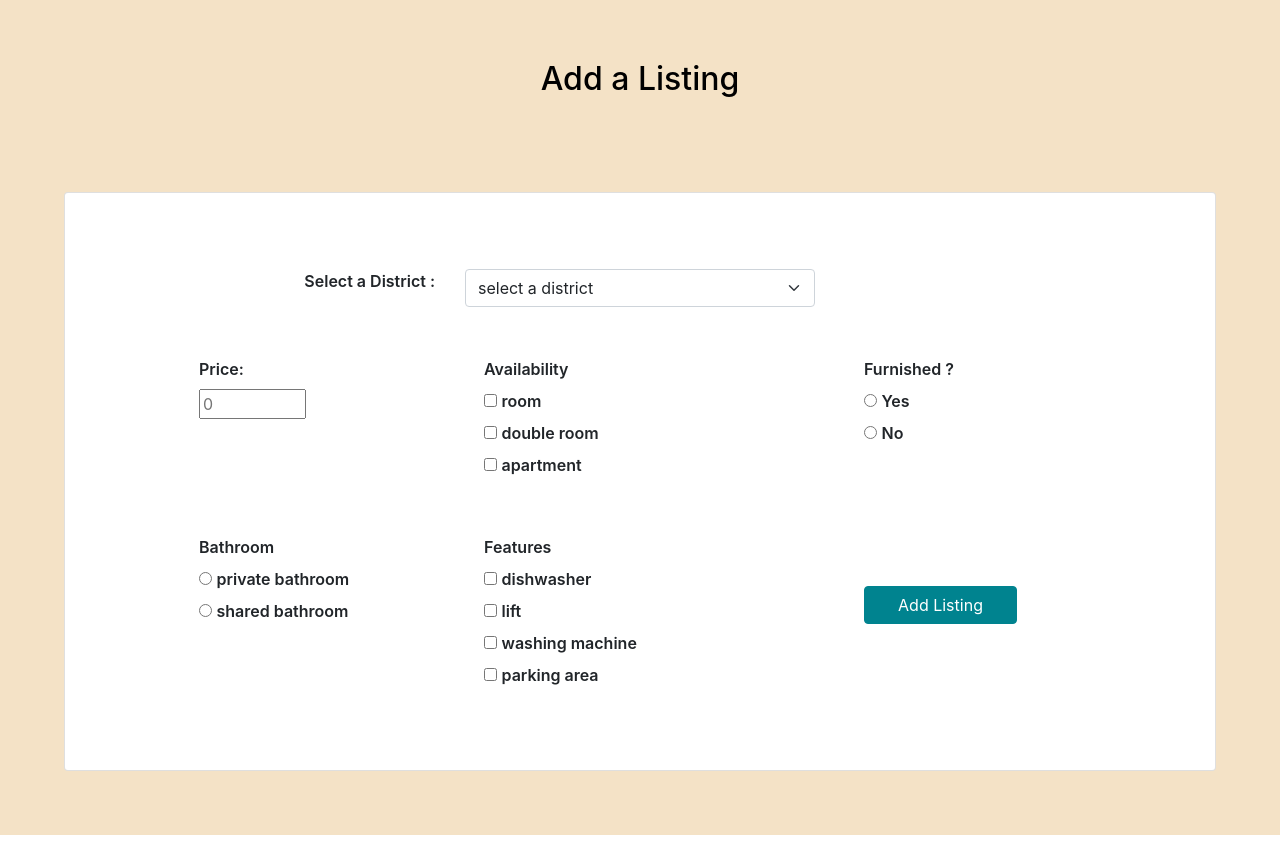
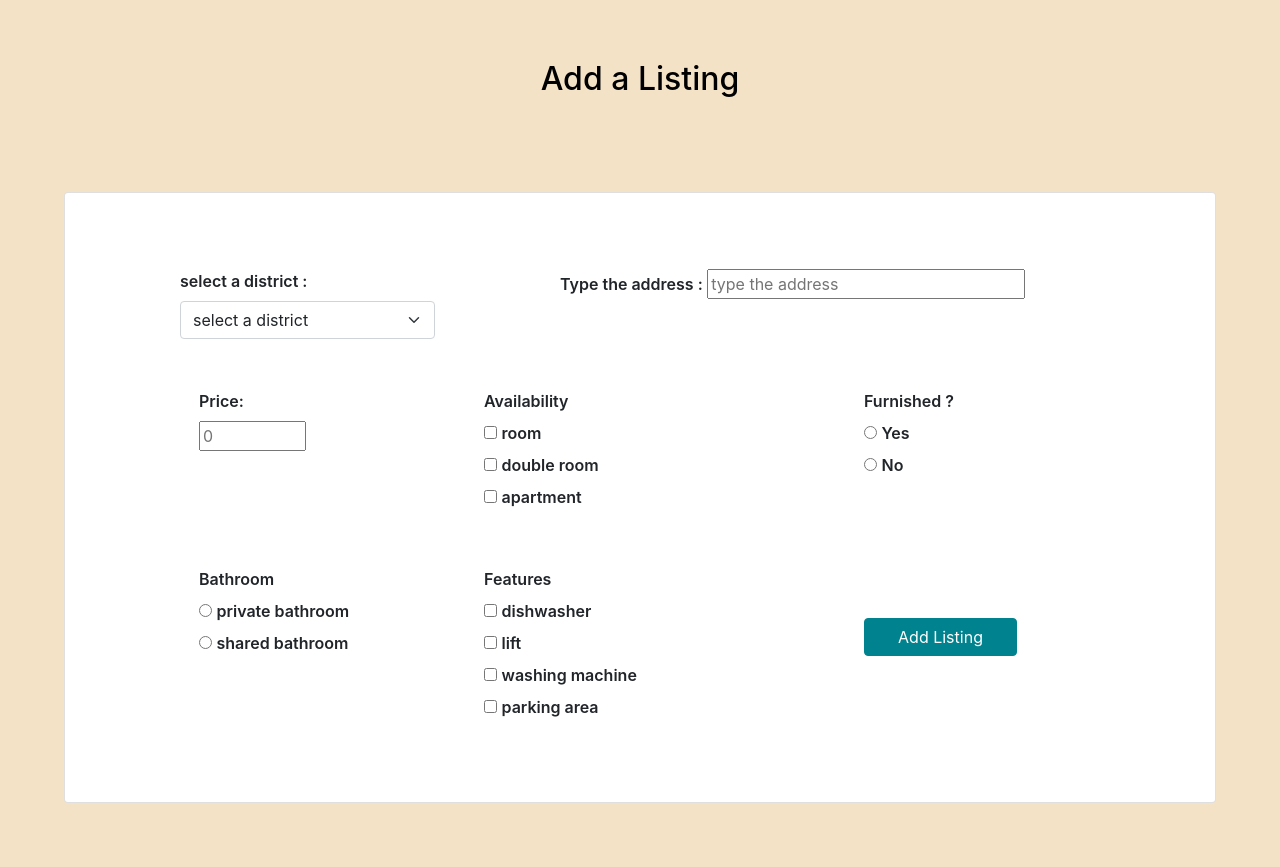
Before and after one commit to paolo-peretti/IS, a Flask app: page /add_listing in a window 1280 px wide. Shown: the part 56-923 px from the top of the page. Before the commit the page ends 891 px from the top, so only its background shows below. Run offline with Flask 2, Linux system fonts and the light colour scheme; a user stored in the database is signed in; some libraries are stand-ins or nearby versions.

Commit message:
add_listing

```diff
--- a/main.py
+++ b/main.py
@@ -313,6 +313,9 @@ def add_listing():
     if request.method == 'POST':
 
 
+
+        address = request.form["address"]
+
         district = request.form["district"]
 
         price = request.form["price"]
@@ -327,13 +330,18 @@ def add_listing():
             bathroom = request.form["bathroom"]  # private bathroom or shared bathroom
             features.append(bathroom)
         except Exception:
-            bathroom = ''
+            flash('You have to choose the type of bathroom !', 'message')
+            return render_template('add_listing.html', all_districts=all_districts)
         try:
             furnished = request.form['furnished']
             if 'yes' in furnished:
                 features.append('furnished')
         except Exception:
-            furnished = ''
+            flash('You have to choose if the house is furnished or not !', 'message')
+            return render_template('add_listing.html', all_districts=all_districts)
+
+
+
 
         # features
 
@@ -353,20 +361,44 @@ def add_listing():
                 types.append(value)
 
 
-        search_query = [district, types, price, features]
+
+        try:
+            types_str = ','.join(types)
+        except Exception:
+            types_str = ''
+        try:
+            features_str = ','.join(features)
+        except Exception:
+            features_str = ''
 
 
 
-        if add_a_listing(search_query, current_user.id):
-            flash('The listing is added successfully!', 'info')
+        search_query = [address, district, types_str, price, features_str]
+
+        print(search_query)
+
+        msg = msg_adding_listing(search_query)
+
+        print(msg)
+
+        if msg == '':
+
+            if add_a_listing(search_query, current_user.id):
+                flash('The listing is added successfully!', 'info')
+
+                listings = get_my_listings(current_user)
+                return render_template('my_listings.html', items=listings)
+
+            else:
+                flash('Something went wrong, please try again.', 'error')
+                return render_template('add_listing.html', all_districts=all_districts)
         else:
-            flash('Something went wrong, please try again.', 'error')
+
+            flash(msg, 'message')
             return render_template('add_listing.html', all_districts=all_districts)
 
 
-        listings = get_my_listings(current_user)
 
-        return render_template('my_listings.html', items=listings)
 
     else:
 
--- a/templates/add_listing.html
+++ b/templates/add_listing.html
@@ -14,7 +14,7 @@
   {% with messages = get_flashed_messages() %}
     {% if messages %}
       {% for msg in messages %}
-        <div class="alert alert-info" role="alert">
+        <div class="alert alert-danger" role="alert">
             {{msg}}
         </div>
       {% endfor %}
@@ -29,18 +29,24 @@
 <div class="card card-body" style="margin:5%;">
 
     <div class="row" style="margin-top:5%;">
-        <div class="col-sm-4" style="text-align:right;">
-        <label>Select a District : </label></div>
 
+        <div class="col-md-1"></div>
 
-        <div class='col-xl-4' style="width: 50%;">
-
+        <div class='col-md-3'>
+             <label>select a district :    </label>
         <select class="form-select" aria-label="Default select example" name="district">
                         <option selected>select a district</option>
                         {% for district in all_districts %}
                           <option>{{district}}</option>
                         {% endfor %}
                       </select>
+            </div>
+
+        <div class="col-md-1"></div>
+
+        <div class='col-xl' >
+        <label>Type the address :    </label>
+            <input type='text' name="address" placeholder="type the address" style="width:50%;">
             </div>
 
     </div>
```
Also changed, not shown: utils.py (+37 -6 lines).
